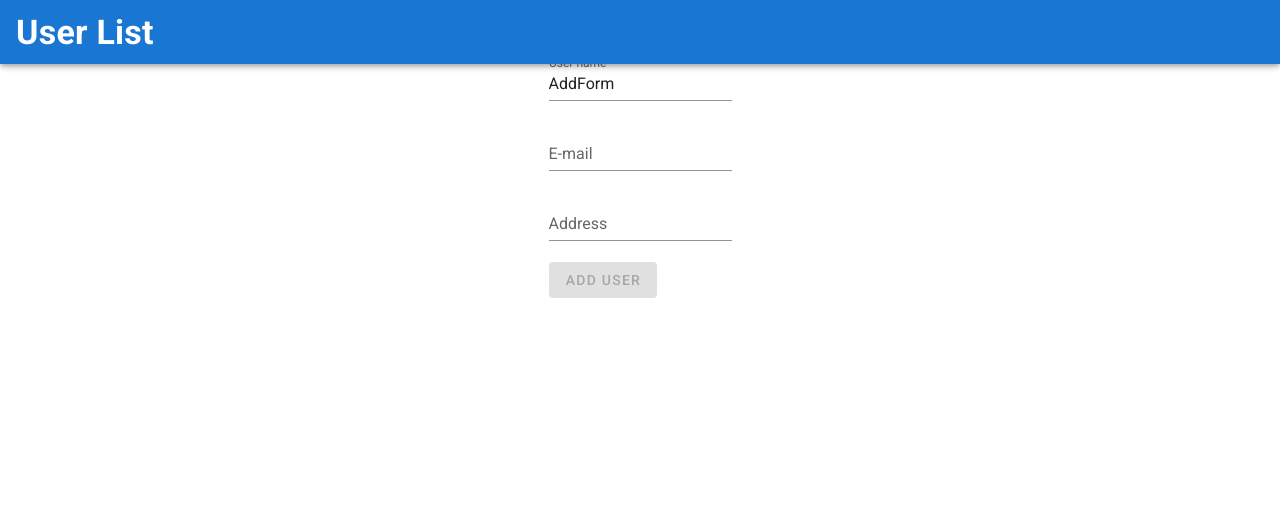
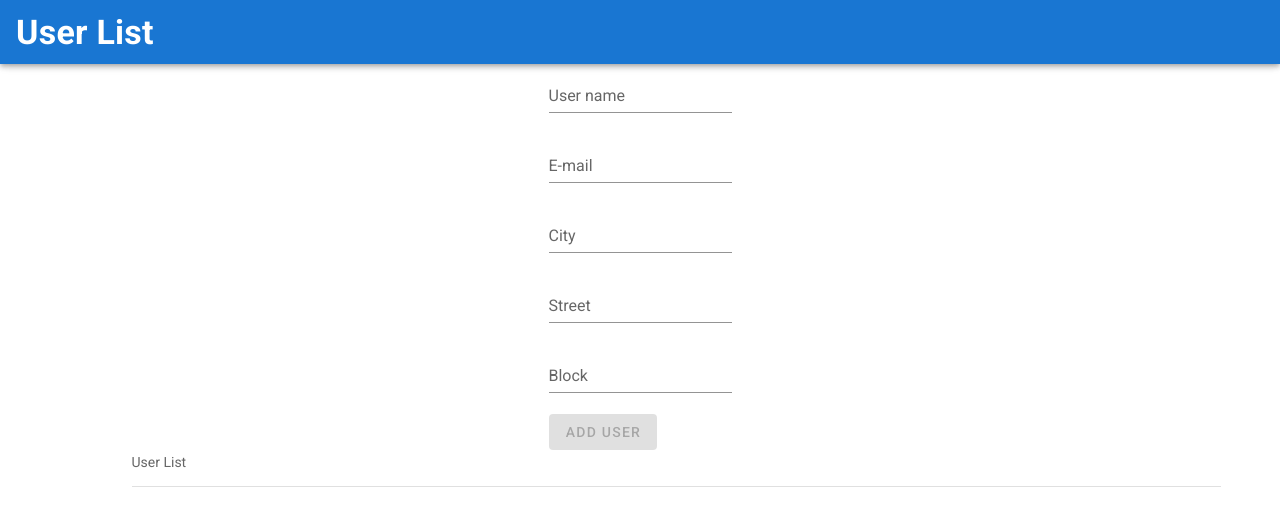
Before and after one commit to Maxrozvora/UserList, a Vue app in the folder user-list/: page / in a window 1280 px wide. Shown: the top 526 px of the page. Built offline with nearby package versions, Linux system fonts and the light colour scheme.

Commit message:
create adding form and delete user

```diff
--- a/user-list/src/App.vue
+++ b/user-list/src/App.vue
@@ -14,7 +14,10 @@
     </v-app-bar>
 
     <v-main>
-      <add-form></add-form>
+      <v-container>
+        <add-form></add-form>
+        <list></list>
+      </v-container>
     </v-main>
   </v-app>
 </template>
@@ -22,10 +25,12 @@
 <script>
 
 import AddForm from "@/components/AddForm";
+import List from "@/components/List";
 export default {
   name: 'App',
 
   components: {
+    List,
     AddForm
   },
 
--- a/user-list/src/components/AddForm.vue
+++ b/user-list/src/components/AddForm.vue
@@ -6,7 +6,7 @@
         v-model="valid"
     >
       <v-text-field
-          v-model="name"
+          v-model="username"
           :rules="nameRules"
           label="User name"
           required
@@ -20,30 +20,58 @@
       ></v-text-field>
 
       <v-text-field
-          v-model="address"
-          :rules="addressRules"
-          label="Address"
-          required
+          v-model="city"
+          label="City"
       ></v-text-field>
+
+      <v-text-field
+          v-model="street"
+          label="Street"
+      ></v-text-field>
+
+      <v-text-field
+          v-model="block"
+          label="Block"
+      ></v-text-field>
+
       <v-btn
           :disabled="!valid"
           color="success"
           class="mr-4"
-          @click="validate"
+          @click="addUser"
       >
         Add user
       </v-btn>
 
 
     </v-form>
+
+    <v-snackbar
+        v-model="snackbar"
+        :timeout="timeout"
+    >
+      User was added
+      <template v-slot:action="{ attrs }">
+        <v-btn
+            color="blue"
+            text
+            v-bind="attrs"
+            @click="snackbar = false"
+        >
+          Close
+        </v-btn>
+      </template>
+    </v-snackbar>
+
   </v-row>
 </template>
 
 <script>
 export default {
+  name: "AddForm",
   data: () => ({
     valid: true,
-    name: 'AddForm',
+    username: '',
     nameRules: [
       v => !!v || 'Name is required',
       v => (v && v.length <= 10) || 'Name must be less than 10 characters',
@@ -53,14 +81,11 @@ export default {
       v => !!v || 'E-mail is required',
       v => /.+@.+\..+/.test(v) || 'E-mail must be valid',
     ],
-    select: null,
-    items: [
-      'Item 1',
-      'Item 2',
-      'Item 3',
-      'Item 4',
-    ],
-    checkbox: false,
+    city: '',
+    street: '',
+    block: '',
+    snackbar: false,
+    timeout: 2000,
   }),
 
   methods: {
@@ -73,6 +98,23 @@ export default {
     resetValidation () {
       this.$refs.form.resetValidation()
     },
+
+    addUser() {
+      const user = {
+        id: new Date().valueOf(),
+        username: this.username,
+        email: this.email,
+        address: {
+          street: this.street,
+          city: this.city,
+          block: this.block
+        }
+      }
+      console.log('user', user)
+      this.$store.commit('addUser', user)
+      this.reset();
+      this.snackbar = true;
+    }
   },
 }
 </script>
--- a/user-list/src/components/List.vue
+++ b/user-list/src/components/List.vue
@@ -1,10 +1,56 @@
 <template>
+  <v-list three-line subheader>
+    <v-subheader inset>User List</v-subheader>
 
+    <v-list-item
+        v-for="(item, index) in getList"
+        :key="index"
+    >
+      <v-list-item-content>
+        <v-list-item-title v-text="item.username"></v-list-item-title>
+        <v-list-item-subtitle>Email: {{item.email}}</v-list-item-subtitle>
+        <v-list-item-subtitle>Address: {{item.address.city}} {{item.address.street}} {{item.address.block}} </v-list-item-subtitle>
+      </v-list-item-content>
+
+      <v-list-item-action>
+        <v-btn icon>
+          <v-icon color="green lighten-1" @click="editUser(item)">mdi-pencil-circle</v-icon>
+        </v-btn>
+        <v-btn icon @click="deleteUser(item)">
+          <v-icon color="red lighten-1">mdi-delete-circle</v-icon>
+        </v-btn>
+      </v-list-item-action>
+    </v-list-item>
+
+    <v-divider inset></v-divider>
+  </v-list>
 </template>
 
 <script>
 export default {
-name: "List"
+name: "List",
+  data: () => ({
+    items: [
+      { icon: 'folder', iconClass: 'grey lighten-1 white--text', title: 'Photos', subtitle: 'Jan 9, 2014' },
+      { icon: 'folder', iconClass: 'grey lighten-1 white--text', title: 'Recipes', subtitle: 'Jan 17, 2014' },
+      { icon: 'folder', iconClass: 'grey lighten-1 white--text', title: 'Work', subtitle: 'Jan 28, 2014' },
+    ],
+  }),
+  computed: {
+    getList() {
+      return this.$store.getters['getUserList']
+    }
+  },
+
+  methods: {
+    deleteUser(user) {
+      this.$store.commit('deleteUser', user)
+    },
+
+    editUser(user) {
+
+    }
+  }
 }
 </script>
 
--- a/user-list/src/store/index.js
+++ b/user-list/src/store/index.js
@@ -5,10 +5,22 @@ Vue.use(Vuex)
 
 export default new Vuex.Store({
   state: {
+    userList: []
   },
   mutations: {
+    addUser(state, user) {
+      state.userList.push(user)
+    },
+    deleteUser(state, user) {
+      const index = state.userList.indexOf(user);
+      if (index !== -1)
+        state.userList.splice(index, 1);
+    }
   },
   actions: {
+  },
+  getters: {
+    getUserList: state => state.userList
   },
   modules: {
   }
```
